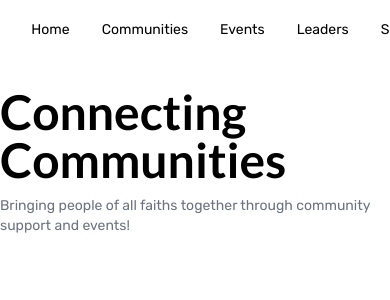
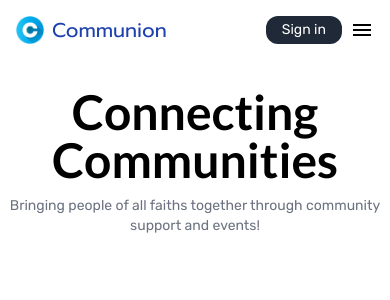
Before and after one commit to javedAkhtar1/assignment, a React (Vite) app: page / in a window 390 px wide. Shown: the top 300 px of the page. Built offline with nearby package versions, Linux system fonts and the light colour scheme.

Commit message:
made navbar responsive

```diff
--- a/src/components/Home.jsx
+++ b/src/components/Home.jsx
@@ -5,7 +5,7 @@ function Home() {
   return (
     <>
         <Navbar />
-        <div className='flex flex-col gap-3 mt-[5.5rem] font-Lato items-center'>
+        <div className='flex flex-col gap-3 mt-[5.5rem] font-Lato items-center text-center'>
             <h1 className='text-5xl font-semibold'>Connecting Communities</h1>
             <p className='text-sm text-gray-500 font-Rubik'>Bringing people of all faiths together through community support and events!</p>
         </div>
--- a/src/components/Navbar.jsx
+++ b/src/components/Navbar.jsx
@@ -1,46 +1,63 @@
 import React, { useState } from "react";
+import MenuIcon from "@mui/icons-material/Menu";
+import CloseIcon from "@mui/icons-material/Close";
 
 function Navbar() {
   const [showCommunities, setShowCommunities] = useState(false);
-  const [showEvents, setShowWEvents] = useState(false);
+  const [showEvents, setShowEvents] = useState(false);
+  const [toggleMenu, setToggleMenu] = useState(false);
 
   function handleShowCommunities() {
-    setShowWEvents(false)
-    setShowCommunities(prev => !prev)
+    setShowEvents(false);
+    setShowCommunities((prev) => !prev);
   }
   function handleShowEvents() {
-    setShowCommunities(false)
-    setShowWEvents(prev => !prev)
+    setShowCommunities(false);
+    setShowEvents((prev) => !prev);
   }
 
   return (
     <>
-      <nav className="flex justify-between p-4 items-center fixed top-0 left-1/2 -translate-x-1/2 w-[1070px]">
+      <nav className="flex justify-between p-4 xl:items-center fixed top-0 left-1/2 -translate-x-1/2 xl:w-[1070px] lg:w-[900px] w-full">
         <div className="flex items-center gap-2">
           <img className="h-7 w-7" src="./logo.png" alt="company-logo" />
           <h1 className="font-Prompt text-xl text-blue-800">Communion</h1>
         </div>
-        <div className="flex gap-8 font-Rubik text-sm">
+        <div className="lg:flex gap-8 font-Rubik text-sm hidden">
           <a className=" hover:text-blue-500" href="#">
             Home
           </a>
-          <div className=" hover:text-blue-500 relative cursor-pointer" onClick={handleShowCommunities}>
+          <div
+            className=" hover:text-blue-500 relative cursor-pointer"
+            onClick={handleShowCommunities}
+          >
             Communities
-          {showCommunities &&
+            {showCommunities && (
               <div className="absolute w-[160px] shadow-md text-gray-400 font-thin font-Rubik z-[999] bg-white cursor-pointer">
-                <p className="p-2 border-b border-gray-300 hover:text-blue-700 hover:bg-blue-100">Discover communities</p>
-                <p className="p-2 hover:text-blue-700 hover:bg-blue-100">Create a community</p>
+                <p className="p-2 border-b border-gray-300 hover:text-blue-700 hover:bg-blue-100">
+                  Discover communities
+                </p>
+                <p className="p-2 hover:text-blue-700 hover:bg-blue-100">
+                  Create a community
+                </p>
               </div>
-          }
+            )}
           </div>
-          <div className=" hover:text-blue-500 relative cursor-pointer" onClick={handleShowEvents}>
+          <div
+            className=" hover:text-blue-500 relative cursor-pointer"
+            onClick={handleShowEvents}
+          >
             Events
-          {showEvents &&
+            {showEvents && (
               <div className="absolute w-[160px] shadow-md text-gray-400 font-thin font-Rubik z-[999] bg-white cursor-pointer">
-                <p className="p-2 border-b border-gray-300 hover:text-blue-700 hover:bg-blue-100">View events</p>
-                <p className="p-2 hover:text-blue-700 hover:bg-blue-100">Create an event</p>
+                <p className="p-2 border-b border-gray-300 hover:text-blue-700 hover:bg-blue-100">
+                  Upcoming events
+                </p>
+                <p className="p-2 hover:text-blue-700 hover:bg-blue-100">
+                  Create an event
+                </p>
               </div>
-          }
+            )}
           </div>
           <a className=" hover:text-blue-500" href="#">
             Leaders
@@ -49,12 +66,82 @@ function Navbar() {
             Support
           </a>
         </div>
-        <div>
+        <div className="flex lg:block gap-2">
+          <div className="">
             <button className="px-4 py-1 rounded-xl bg-gray-800 text-white hover:bg-blue-700 font-Rubik text-sm">
               Sign in
             </button>
           </div>
+          <div
+            className="lg:hidden"
+            onClick={() => setToggleMenu((prev) => !prev)}
+          >
+            {toggleMenu ? (
+              <CloseIcon className="cursor-pointer text-lg  hover:text-blue-500" />
+            ) : (
+              <MenuIcon className="cursor-pointer text-lg  hover:text-blue-500" />
+            )}
+          </div>
+        </div>
       </nav>
+
+      {/* Menu for smaller screens */}
+      {toggleMenu && (
+        <>
+          <div className="flex flex-col items-center justify-center gap-1 py-1 font-Rubik text-sm w-full h-[150px] mt-10 lg:hidden">
+            <a
+              className="hover:text-blue-700 hover:bg-blue-100 w-full text-center"
+              href="#"
+            >
+              Home
+            </a>
+            <div
+              className="relative cursor-pointer hover:text-blue-700 hover:bg-blue-100 w-full text-center"
+              onClick={handleShowCommunities}
+            >
+              Communities
+              {showCommunities && (
+                <div className="absolute w-[160px] left-1/2 -translate-x-1/2 shadow-md text-gray-400 font-thin font-Rubik z-[999] bg-white cursor-pointer">
+                  <p className="p-2 border-b border-gray-300 hover:text-blue-700 hover:bg-blue-100">
+                    Discover communities
+                  </p>
+                  <p className="p-2 hover:text-blue-700 hover:bg-blue-100">
+                    Create a community
+                  </p>
+                </div>
+              )}
+            </div>
+            <div
+              className="relative cursor-pointer hover:text-blue-700 hover:bg-blue-100 w-full text-center"
+              onClick={handleShowEvents}
+            >
+              Events
+              {showEvents && (
+                <div className="absolute w-[160px] left-1/2 -translate-x-1/2 shadow-md text-gray-400 font-thin font-Rubik z-[999] bg-white cursor-pointer">
+                  <p className="p-2 border-b border-gray-300 hover:text-blue-700 hover:bg-blue-100">
+                    Upcoming events
+                  </p>
+                  <p className="p-2 hover:text-blue-700 hover:bg-blue-100">
+                    Create an event
+                  </p>
+                </div>
+              )}
+            </div>
+            <a
+              className="hover:text-blue-700 hover:bg-blue-100 w-full text-center"
+              href="#"
+            >
+              Leaders
+            </a>
+            <a
+              className="hover:text-blue-700 hover:bg-blue-100 w-full text-center"
+              href="#"
+            >
+              Support
+            </a>
+          </div>
+        </>
+      )}
     </>
   );
 }
```
Lines whose indentation alone changed are shown as unchanged.
